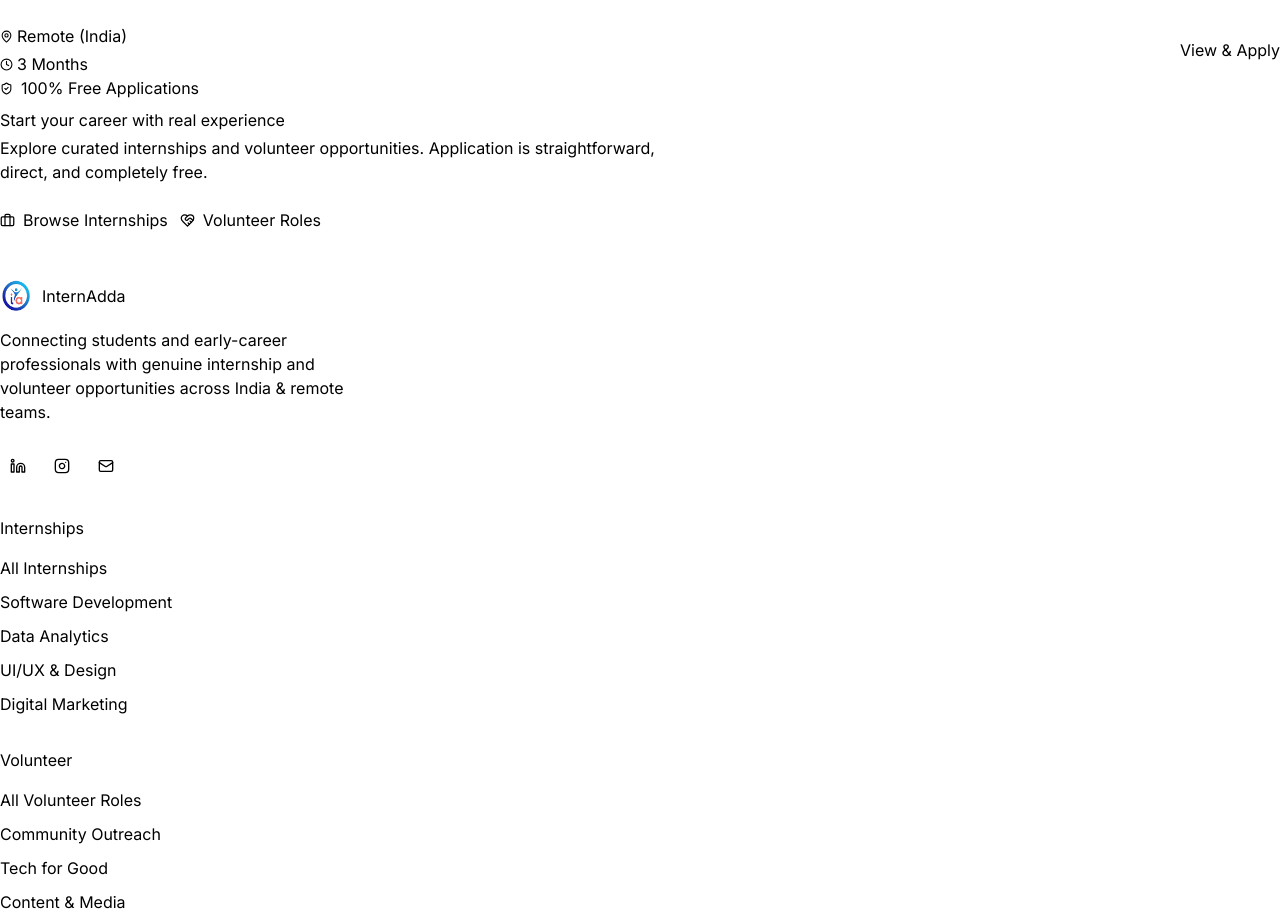
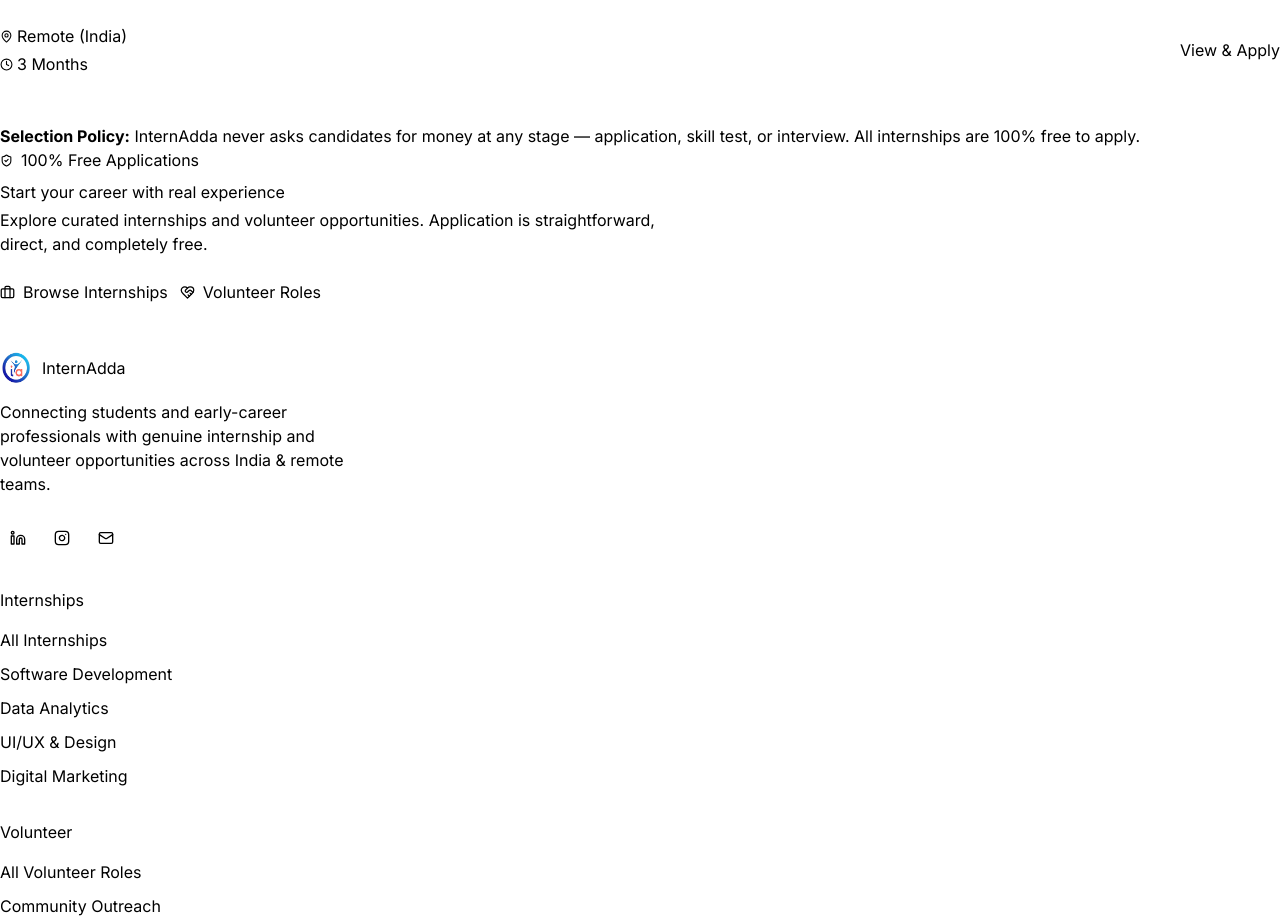
Before and after one commit to luckyarsd/internadda, a Next.js app: page /internships in a window 1280 px wide. Shown: the part 1580-2501 px from the top of the page. Built offline with nearby package versions, Linux system fonts and the light colour scheme.

Commit message:
Update page.tsx

```diff
--- a/app/internships/page.tsx
+++ b/app/internships/page.tsx
@@ -105,6 +105,11 @@ export default function InternshipsPage() {
               ))}
             </div>
 
+            {/* No fee guarantee notice */}
+            <div className="mt-12 p-4 rounded-xl bg-emerald-50 border border-emerald-200 text-center text-xs text-emerald-900 font-medium">
+              <strong>Selection Policy:</strong> InternAdda never asks candidates for money at any stage — application, skill test, or interview. All internships are 100% free to apply.
+            </div>
+
           </div>
         </section>
 
```
